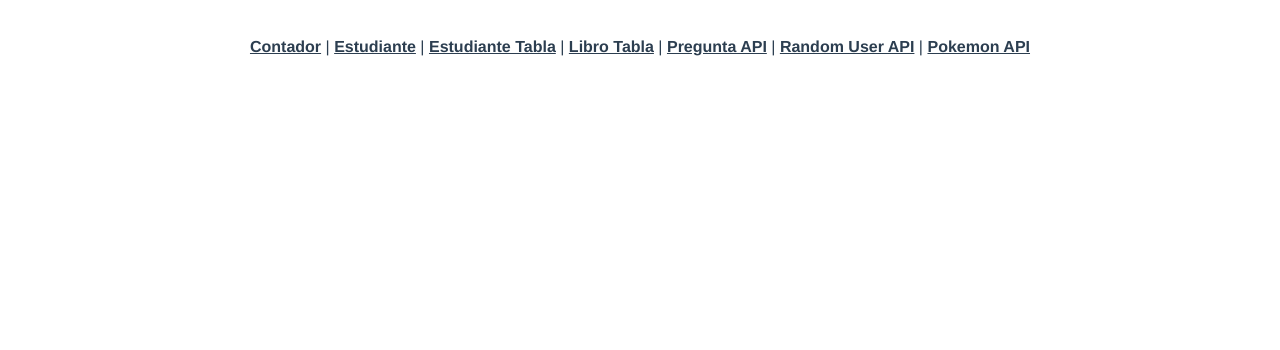
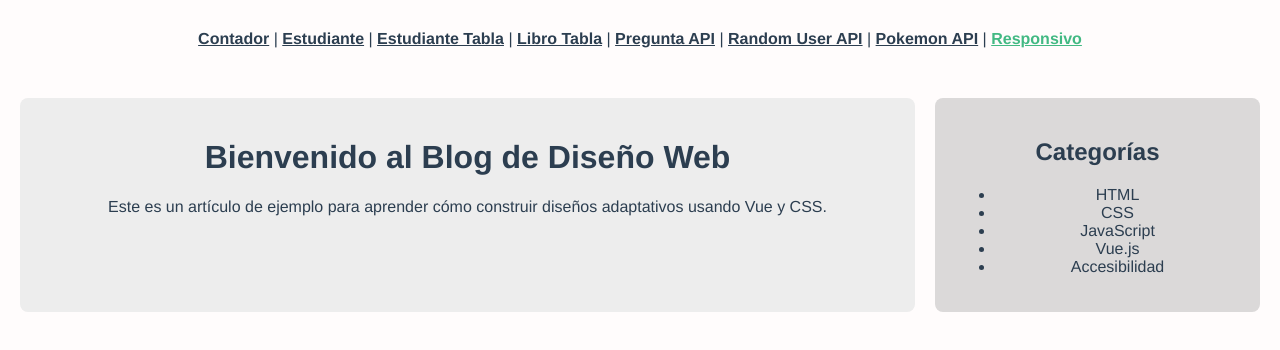
Before and after one commit to EdgarTipan/pw_u2_p8_router_et, a Vue app: page /componenteResponsivo in a window 1280 px wide. Shown: the top 350 px of the page. Built offline with nearby package versions, Linux system fonts and the light colour scheme.

Commit message:
Taller 27

```diff
--- /dev/null
+++ b/src/components/ComponenteResponsivo.vue
@@ -0,0 +1,71 @@
+<template>
+  <div class="layout">
+    <main class="contenido">
+      <h1>{{ titulo }}</h1>
+      <p>{{ articulo }}</p>
+    </main>
+
+    <aside class="sidebar">
+      <h2>Categorías</h2>
+      <ul>
+        <li v-for="categoria in categorias" :key="categoria">
+          {{ categoria }}
+        </li>
+      </ul>
+    </aside>
+  </div>
+</template>
+
+<script>
+export default {
+  name: "App",
+  data() {
+    return {
+      titulo: "Bienvenido al Blog de Diseño Web",
+      articulo:
+        "Este es un artículo de ejemplo para aprender cómo construir diseños adaptativos usando Vue y CSS.",
+      categorias: ["HTML", "CSS", "JavaScript", "Vue.js", "Accesibilidad"],
+    };
+  },
+};
+</script>
+
+<style>
+body {
+  margin: 0;
+  font-family: sans-serif;
+  background-color: #fffcfc;
+}
+
+.layout {
+  display: flex;
+  flex-direction: row;
+  gap: 20px;
+  padding: 20px;
+}
+
+.contenido {
+  flex: 3;
+  background: #ededed;
+  padding: 20px;
+  border-radius: 8px;
+}
+
+.sidebar {
+  flex: 1;
+  background: #dbd9d9;
+  padding: 20px;
+  border-radius: 8px;
+  text-align: center;
+}
+
+/* Responsividad */
+@media screen and (max-width: 768px) {
+  .layout {
+    flex-direction: column;
+  }
+  li {
+    width: 90%;
+  }
+}
+</style>
--- a/src/components/NavBar.vue
+++ b/src/components/NavBar.vue
@@ -7,7 +7,8 @@
       <router-link to="/libroTabla">Libro Tabla</router-link> |
       <router-link to="/pregunta">Pregunta API</router-link> |
       <router-link to="/randomUser">Random User API</router-link> |
-      <router-link to="/pokemonAPI">Pokemon API</router-link>
+      <router-link to="/pokemonAPI">Pokemon API</router-link> |
+      <router-link to="/componenteResponsivo">Responsivo</router-link>
     </nav>
     <router-view />
   </div>
--- a/src/router/index.js
+++ b/src/router/index.js
@@ -53,6 +53,11 @@
     name: 'pokemonView',
     component: PokemonView
   },
+    {
+    path: '/componenteResponsivo',
+    name: 'ComponenteResponsivoView',
+    component: () => import(/* webpackChunkName: "Pokemon" */ '../views/ComponenteResponsivoView.vue')
+  },
 ]
 
 const router = createRouter({
--- /dev/null
+++ b/src/views/ComponenteResponsivoView.vue
@@ -0,0 +1,15 @@
+<template>
+  <ComponenteResponsivo />
+</template>
+
+<script>
+import ComponenteResponsivo from "@/components/ComponenteResponsivo.vue";
+export default {
+  components: {
+    ComponenteResponsivo,
+  },
+};
+</script>
+
+<style>
+</style>
```
